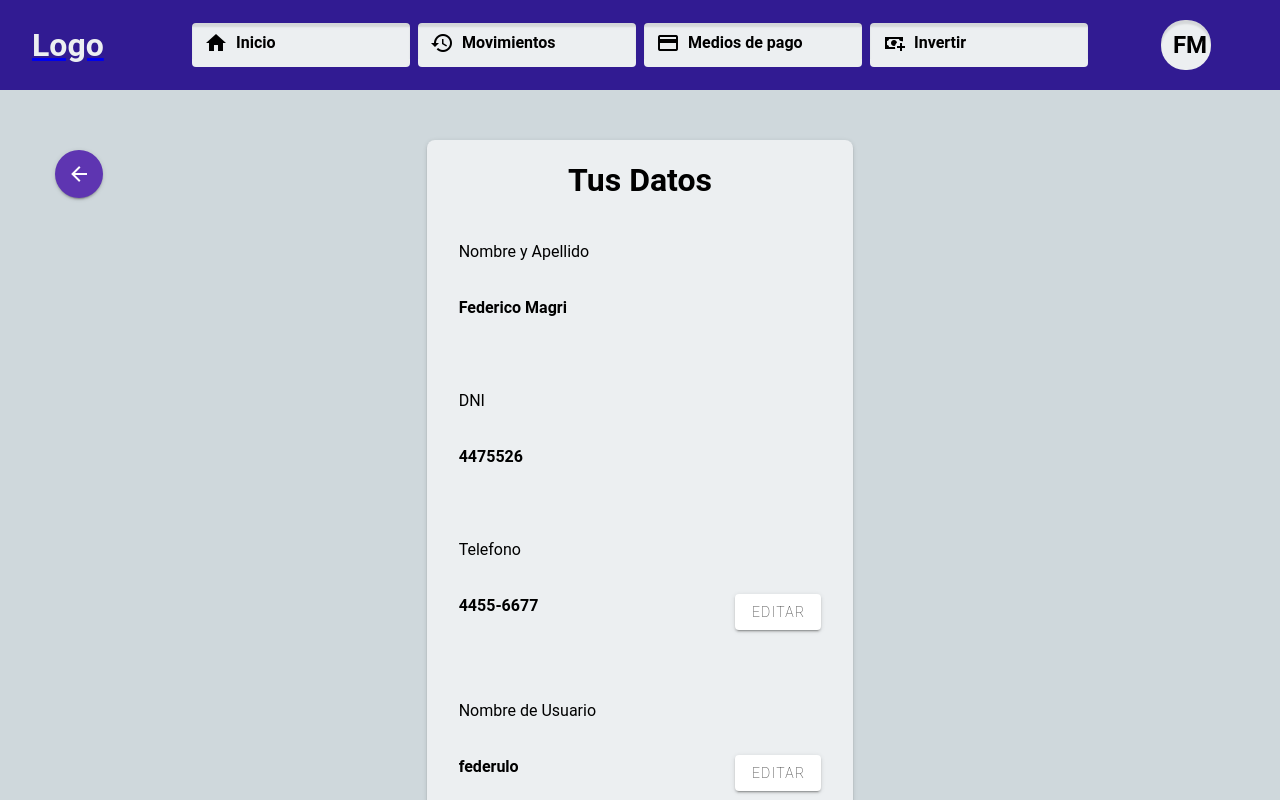
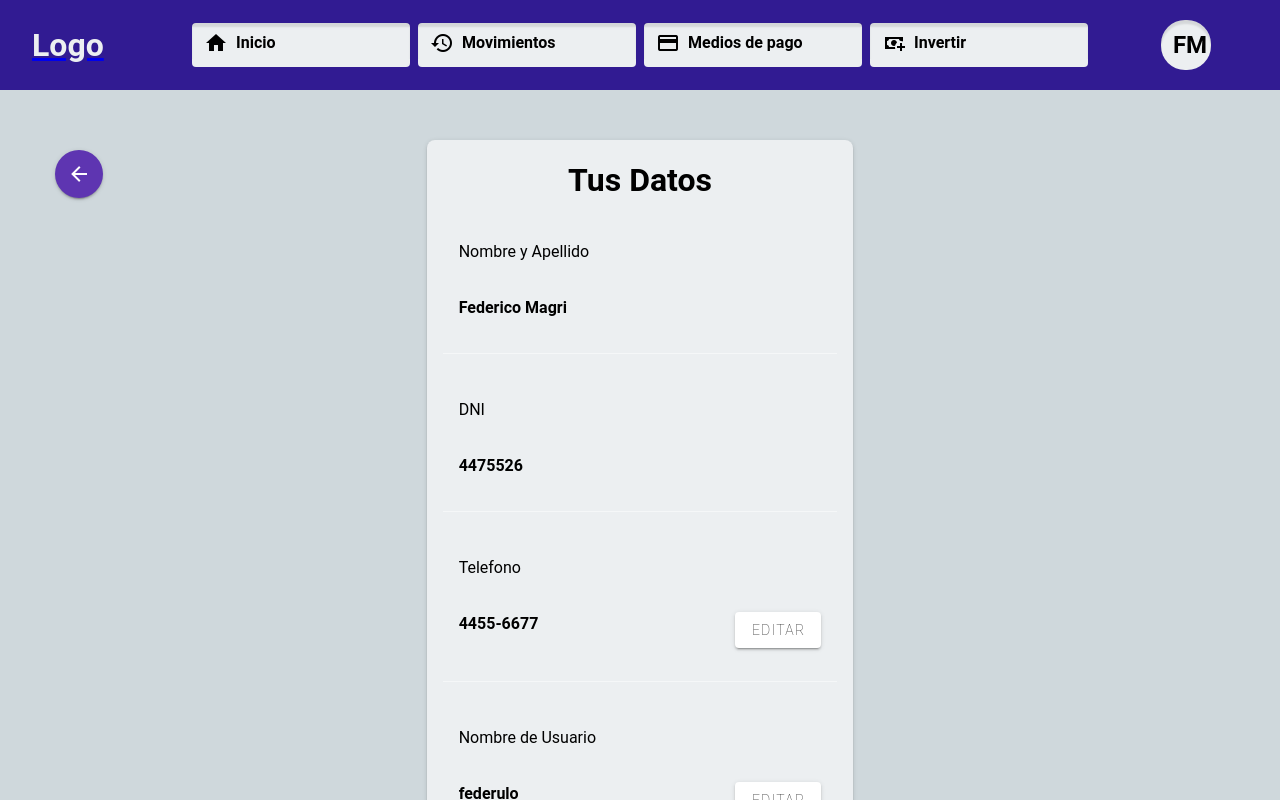
Before and after one commit to jicanta/HCI-Web, a Vue app in the folder HCI-Web/: page /mydata in a window 1280 px wide. Shown: the top 800 px of the page. Built offline with nearby package versions, Linux system fonts and the light colour scheme.

Commit message:
separador data

```diff
--- a/HCI-Web/src/pages/MyData.vue
+++ b/HCI-Web/src/pages/MyData.vue
@@ -1,5 +1,4 @@
 <!--nombre, apellido, dni, num telefono, nombre usuario, contraseña-->
-
 <script setup lang="js">
 
 import ButtonsNavBarWithBack from '@/components/ButtonsNavBarWithBack.vue';
@@ -40,7 +39,7 @@
           :propName="dataAndName.name"
           :content="dataAndName.content"
           :editable="dataAndName.editable"
-          class="pa-0"
+          class="pa-0 data-separator"
           />
         </Section>
       </AppDivision>
@@ -75,4 +74,9 @@
   justify-content: flex-start;
 }
 
+.data-separator {
+  border-bottom: 1px solid rgba(255,255,255, 0.5);
+  padding-bottom: 8px;
+  margin-bottom: 8px;
+}
 </style>
```
